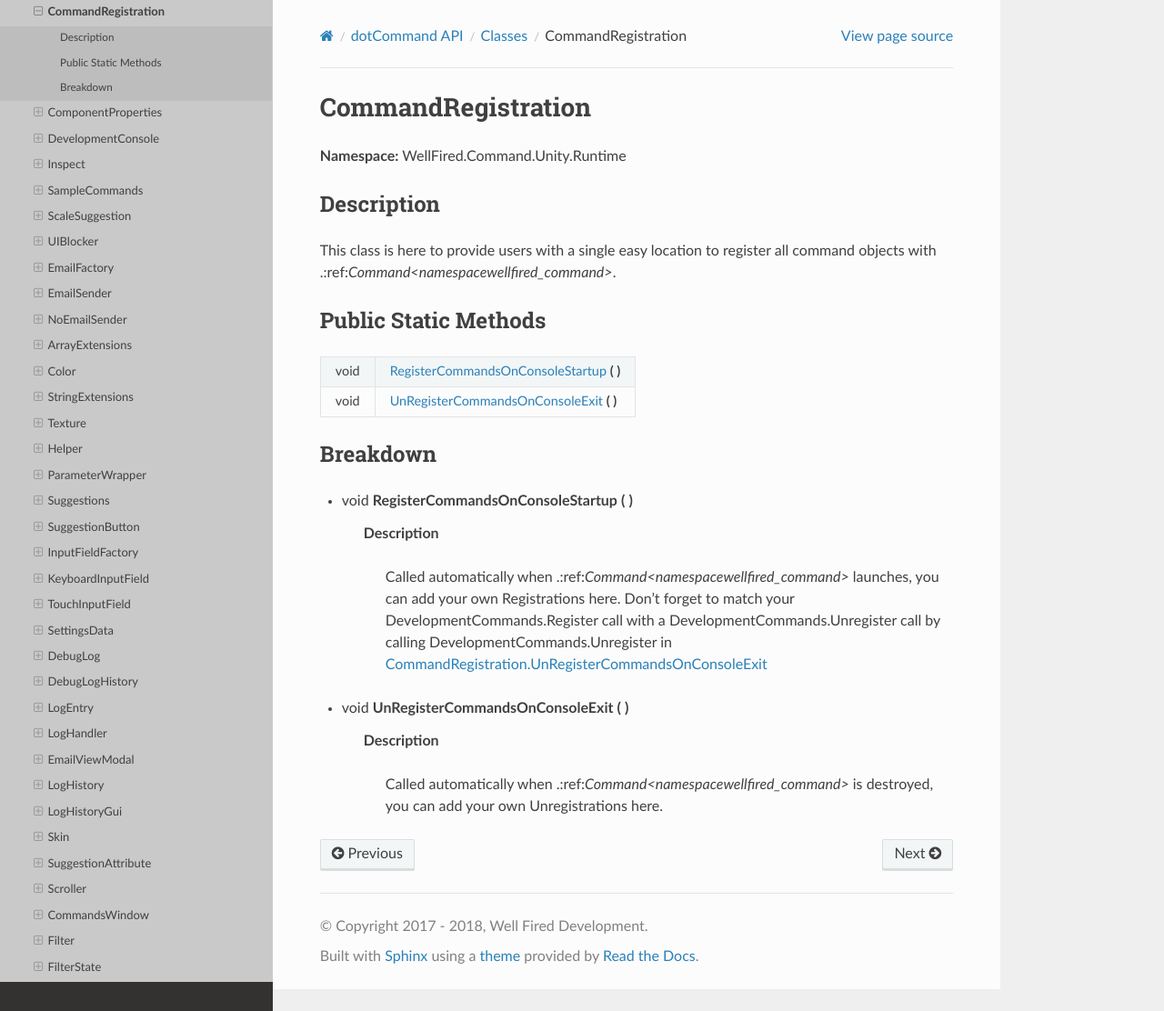
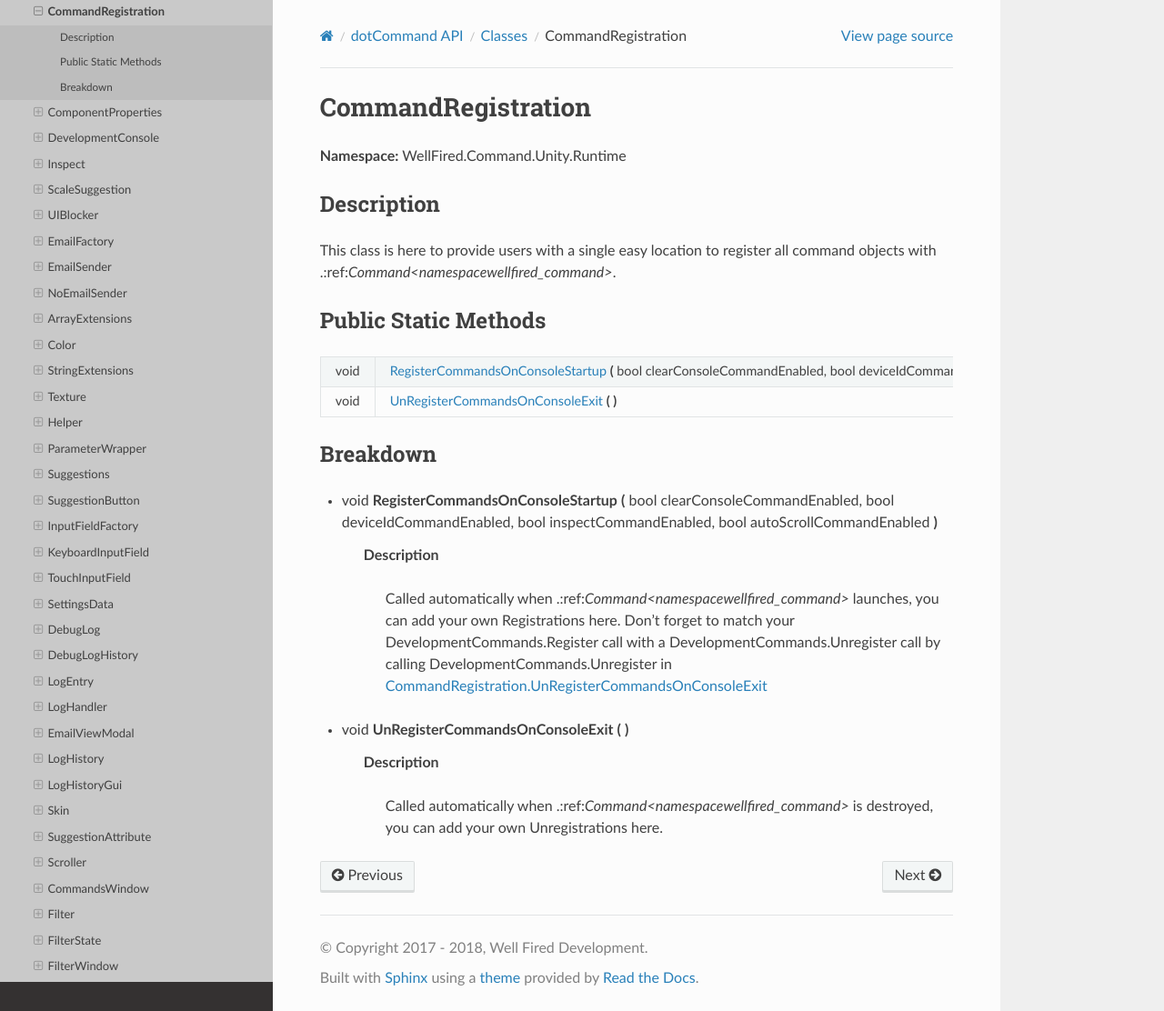
Before and after one commit to WellFiredDevelopment/dotCommandDocumentation, a Sphinx documentation site: the page built from sphinx/source/api/classes/class_wellfired_command_unity_runtime_console_commandregistration.rst, in a window 1280 px wide and 1112 px high. Shown: the whole window at 91% size. Built offline with Sphinx 7.4.7 and the Read the Docs theme 2.0.0, drawn with Linux system fonts in a browser that asks for light colours.

Commit message:
AutoBuildDocumentation

```diff
--- a/sphinx/source/api/classes/class_wellfired_command_unity_runtime_console_commandregistration.rst
+++ b/sphinx/source/api/classes/class_wellfired_command_unity_runtime_console_commandregistration.rst
@@ -13,18 +13,18 @@
 Public Static Methods
 ----------------------
 
-+-------------+------------------------------------------------------------------------------------------------------------------------------------------------------------+
-|void         |:ref:`RegisterCommandsOnConsoleStartup<classwellfired_command_unity_runtime_console_commandregistration_1a9897166d2990b33b3dad24589eda482a>` **(**  **)**   |
-+-------------+------------------------------------------------------------------------------------------------------------------------------------------------------------+
-|void         |:ref:`UnRegisterCommandsOnConsoleExit<classwellfired_command_unity_runtime_console_commandregistration_1a551db4b9beb93b66587b1fb8e3ae58e4>` **(**  **)**    |
-+-------------+------------------------------------------------------------------------------------------------------------------------------------------------------------+
++-------------+-----------------------------------------------------------------------------------------------------------------------------------------------------------------------------------------------------------------------------------------------------------------------------------+
+|void         |:ref:`RegisterCommandsOnConsoleStartup<classwellfired_command_unity_runtime_console_commandregistration_1a402b6cdaa7ec3eb4ed86b072038cbc8d>` **(** bool clearConsoleCommandEnabled, bool deviceIdCommandEnabled, bool inspectCommandEnabled, bool autoScrollCommandEnabled **)**   |
++-------------+-----------------------------------------------------------------------------------------------------------------------------------------------------------------------------------------------------------------------------------------------------------------------------------+
+|void         |:ref:`UnRegisterCommandsOnConsoleExit<classwellfired_command_unity_runtime_console_commandregistration_1a551db4b9beb93b66587b1fb8e3ae58e4>` **(**  **)**                                                                                                                           |
++-------------+-----------------------------------------------------------------------------------------------------------------------------------------------------------------------------------------------------------------------------------------------------------------------------------+
 
 Breakdown
 ----------
 
-.. _classwellfired_command_unity_runtime_console_commandregistration_1a9897166d2990b33b3dad24589eda482a:
+.. _classwellfired_command_unity_runtime_console_commandregistration_1a402b6cdaa7ec3eb4ed86b072038cbc8d:
 
-- void **RegisterCommandsOnConsoleStartup** **(**  **)**
+- void **RegisterCommandsOnConsoleStartup** **(** bool clearConsoleCommandEnabled, bool deviceIdCommandEnabled, bool inspectCommandEnabled, bool autoScrollCommandEnabled **)**
 
     **Description**
 
```
Also changed, not shown: sphinx/source/api/classes/class_wellfired_command_unity_runtime_console_autoscrollcommands.rst (added, +14 -0 lines), sphinx/source/api/classes/class_wellfired_command_unity_runtime_console_developmentconsole.rst (+45 -19 lines), sphinx/source/api/classes/class_wellfired_command_unity_runtime_console_samplecommands.rst (deleted, +0 -11 lines), sphinx/source/api/classes/class_wellfired_command_unity_runtime_email_emailfactory.rst (+5 -5 lines).
